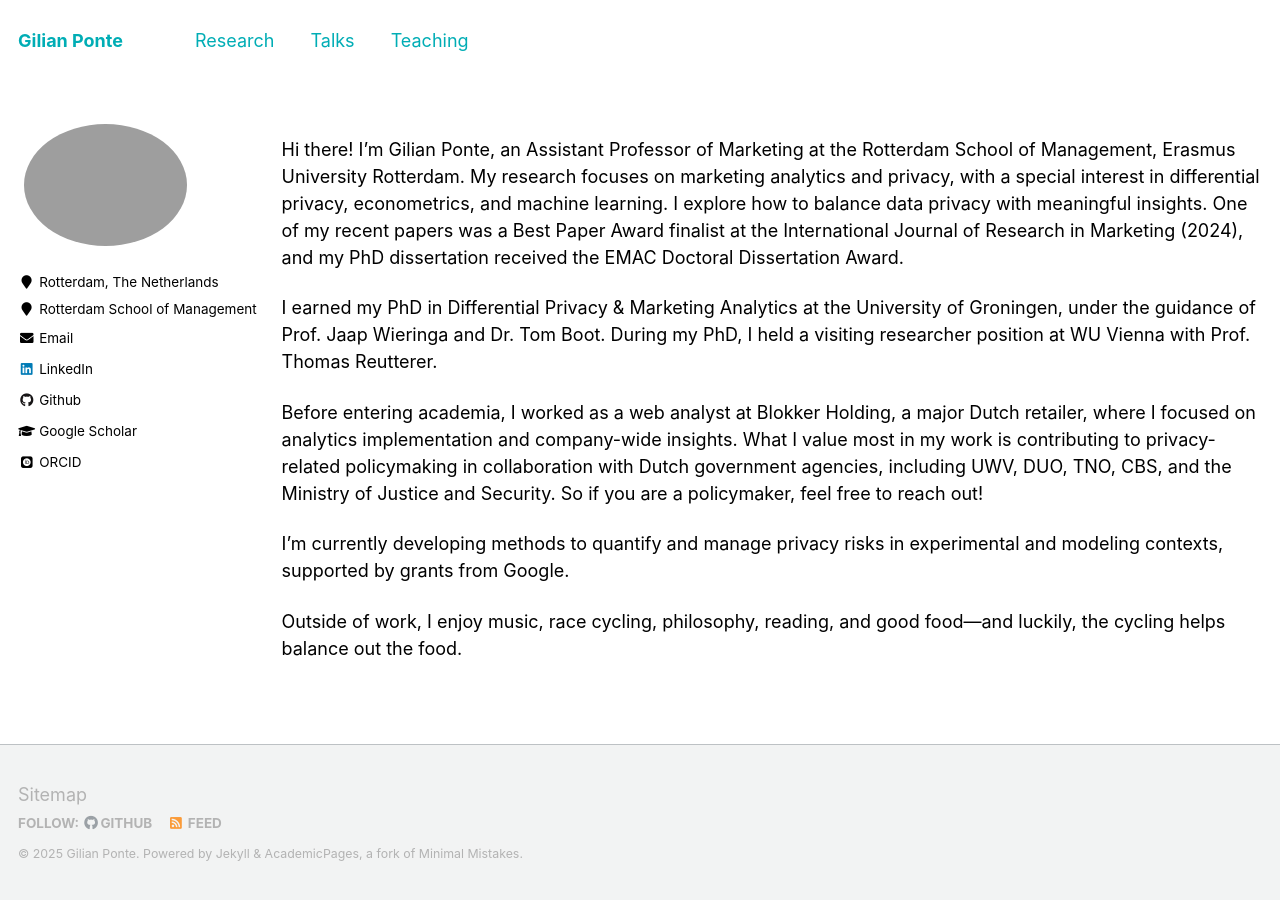
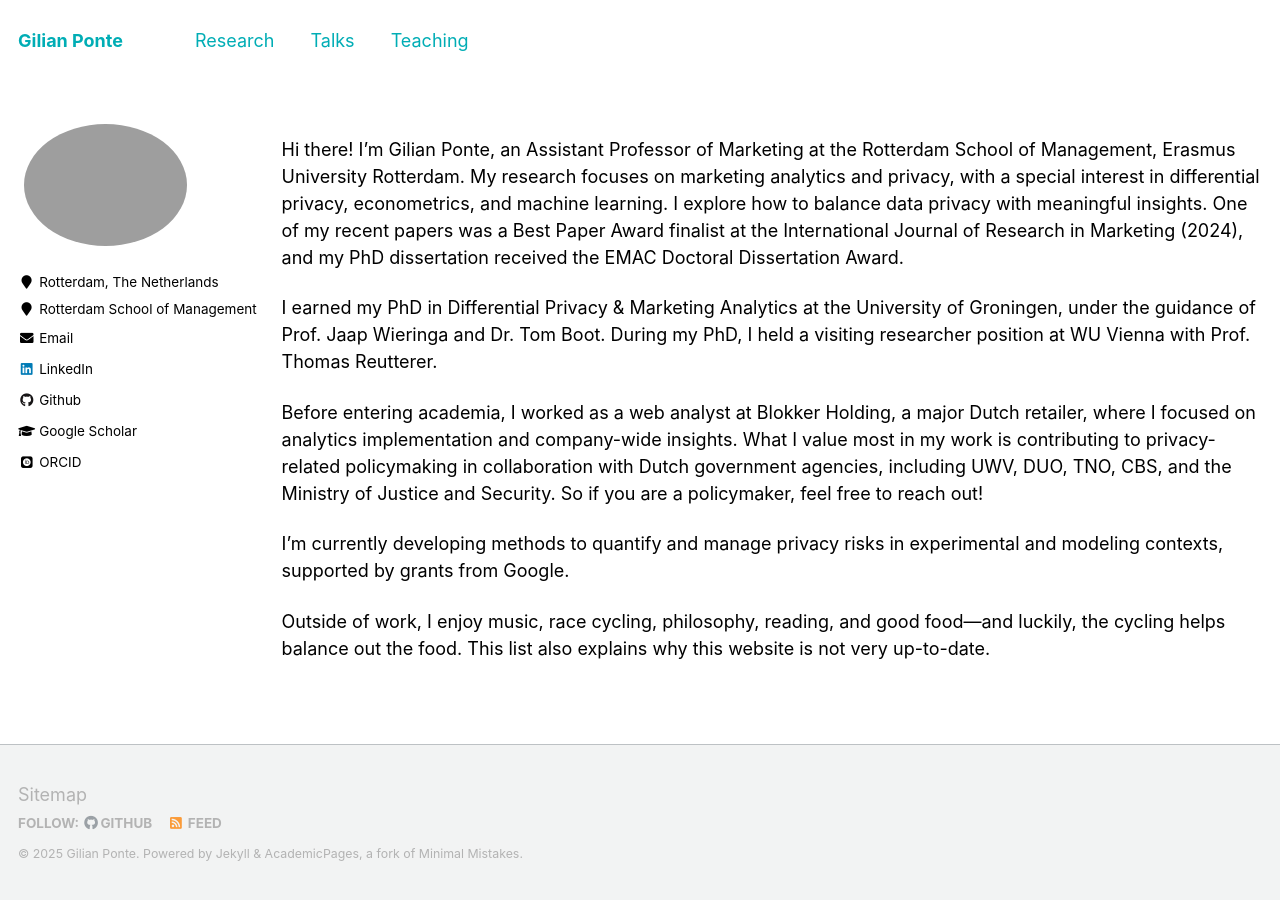
Before and after one commit to GilianPonte/gilianponte.github.io, a Jekyll site: the page built from _pages/year-archive.md, in a window 1280 px wide. Built offline with Jekyll 4.4.1, drawn with Linux system fonts in a browser that asks for light colours; some web fonts are replaced.

Commit message:
Update year-archive.md

```diff
--- a/_pages/year-archive.md
+++ b/_pages/year-archive.md
@@ -17,4 +17,4 @@ What I value most in my work is contributing to privacy-related policymaking in
 
 I’m currently developing methods to quantify and manage privacy risks in experimental and modeling contexts, supported by grants from Google.
 
-Outside of work, I enjoy music, race cycling, philosophy, reading, and good food—and luckily, the cycling helps balance out the food.
+Outside of work, I enjoy music, race cycling, philosophy, reading, and good food—and luckily, the cycling helps balance out the food. This list also explains why this website is not very up-to-date.
```
